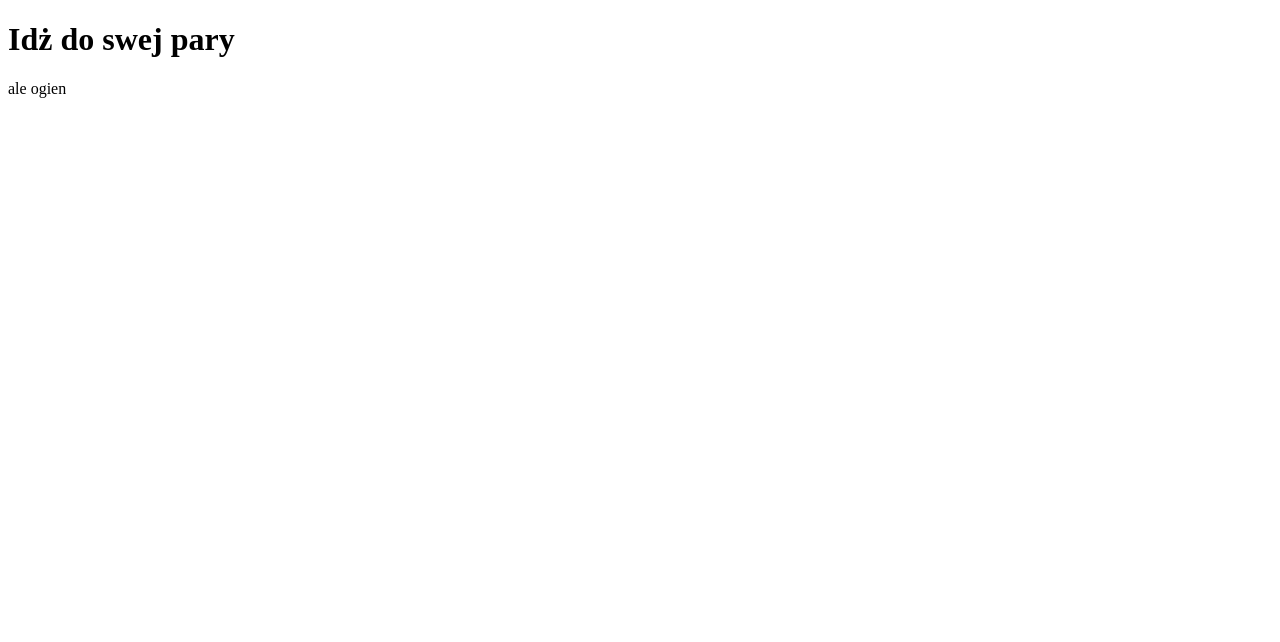
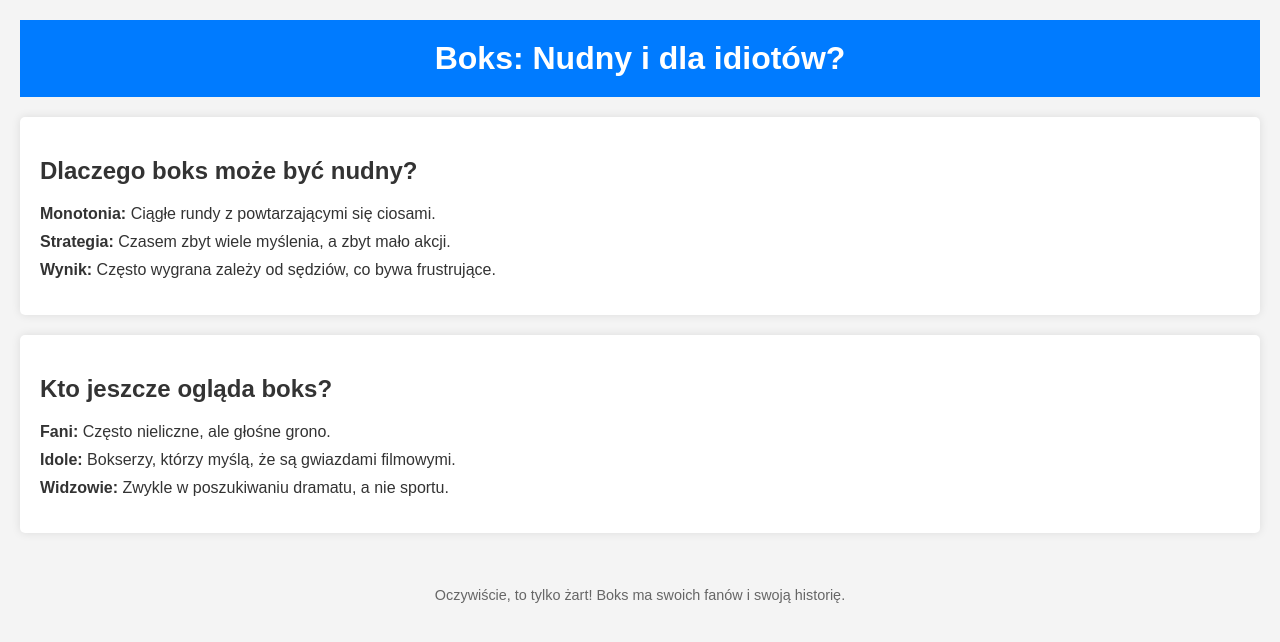
Before and after one commit to oskarsok4i/lekcja_zad, a plain HTML site: page index.html in a window 1280 px wide. Drawn offline with Linux system fonts and the light colour scheme.

Commit message:
Add files via upload

```diff
--- a/index.html
+++ b/index.html
@@ -2,13 +2,37 @@
 <html lang="pl">
 <head>
     <meta charset="UTF-8">
-    <meta http-equiv="X-UA-Compatible" content="IE=edge">
     <meta name="viewport" content="width=device-width, initial-scale=1.0">
-    <title>Document</title>
+    <title>Boks: Nudny i dla idiotów?</title>
+    <link rel="stylesheet" href="style.css">
 </head>
 <body>
-    <h1> Idż do swej pary</h1>
-    <p>ale ogien</p>
+
+<header>
+    <h1>Boks: Nudny i dla idiotów?</h1>
+</header>
+
+<section>
+    <h2>Dlaczego boks może być nudny?</h2>
+    <ul>
+        <li><strong>Monotonia:</strong> Ciągłe rundy z powtarzającymi się ciosami.</li>
+        <li><strong>Strategia:</strong> Czasem zbyt wiele myślenia, a zbyt mało akcji.</li>
+        <li><strong>Wynik:</strong> Często wygrana zależy od sędziów, co bywa frustrujące.</li>
+    </ul>
+</section>
+
+<section>
+    <h2>Kto jeszcze ogląda boks?</h2>
+    <ul>
+        <li><strong>Fani:</strong> Często nieliczne, ale głośne grono.</li>
+        <li><strong>Idole:</strong> Bokserzy, którzy myślą, że są gwiazdami filmowymi.</li>
+        <li><strong>Widzowie:</strong> Zwykle w poszukiwaniu dramatu, a nie sportu.</li>
+    </ul>
+</section>
+
+<footer>
+    <p>Oczywiście, to tylko żart! Boks ma swoich fanów i swoją historię.</p>
+</footer>
 
 </body>
 </html>
--- /dev/null
+++ b/style.css
@@ -0,0 +1,36 @@
+body {
+    font-family: Arial, sans-serif;
+    background-color: #f4f4f4;
+    color: #333;
+    margin: 0;
+    padding: 20px;
+}
+header {
+    text-align: center;
+    padding: 20px;
+    background: #007bff;
+    color: white;
+}
+h1 {
+    margin: 0;
+}
+section {
+    margin: 20px 0;
+    padding: 20px;
+    background: white;
+    border-radius: 5px;
+    box-shadow: 0 0 10px rgba(0, 0, 0, 0.1);
+}
+ul {
+    list-style-type: none;
+    padding: 0;
+}
+li {
+    margin: 10px 0;
+}
+footer {
+    text-align: center;
+    padding: 20px;
+    font-size: 0.9em;
+    color: #666;
+}
```
